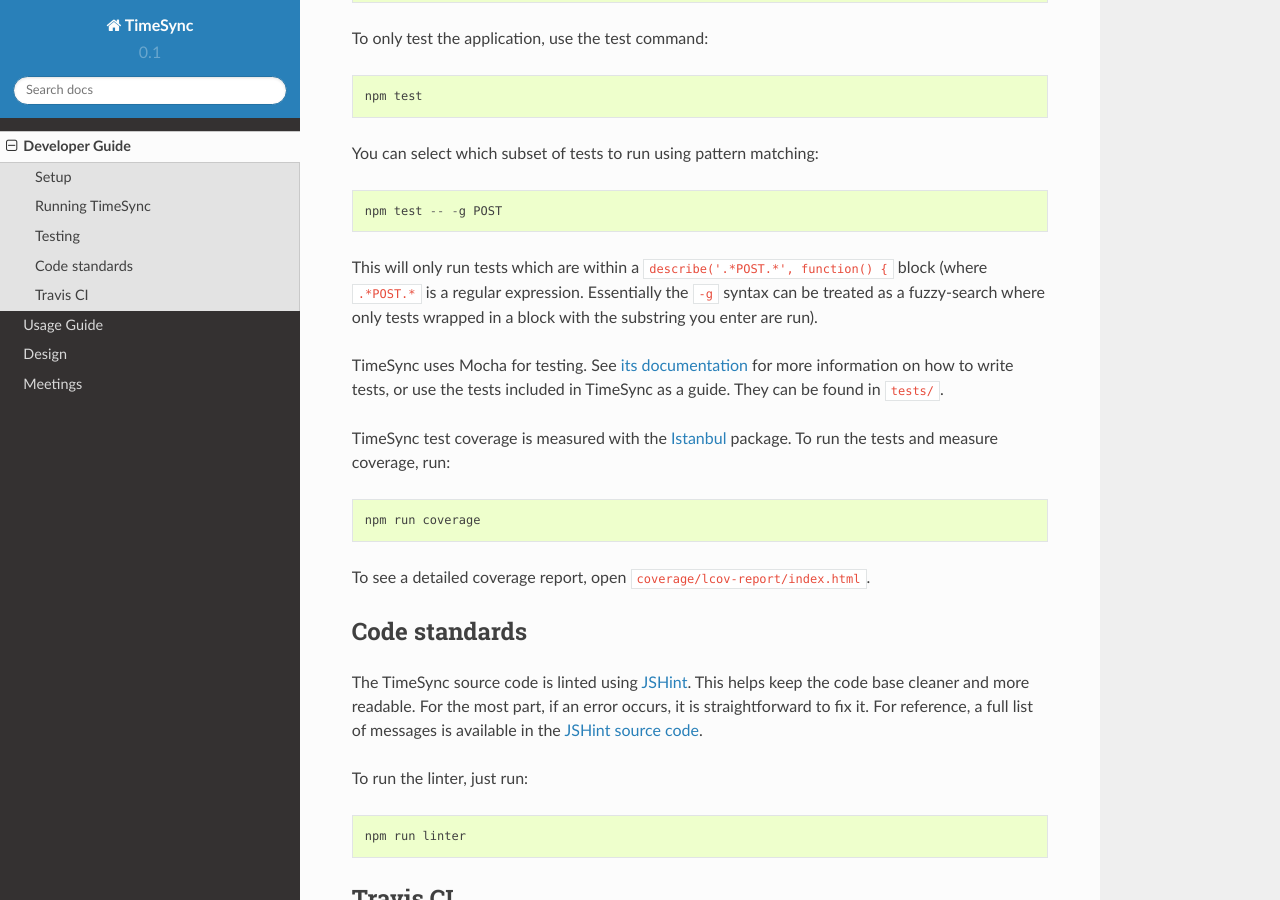
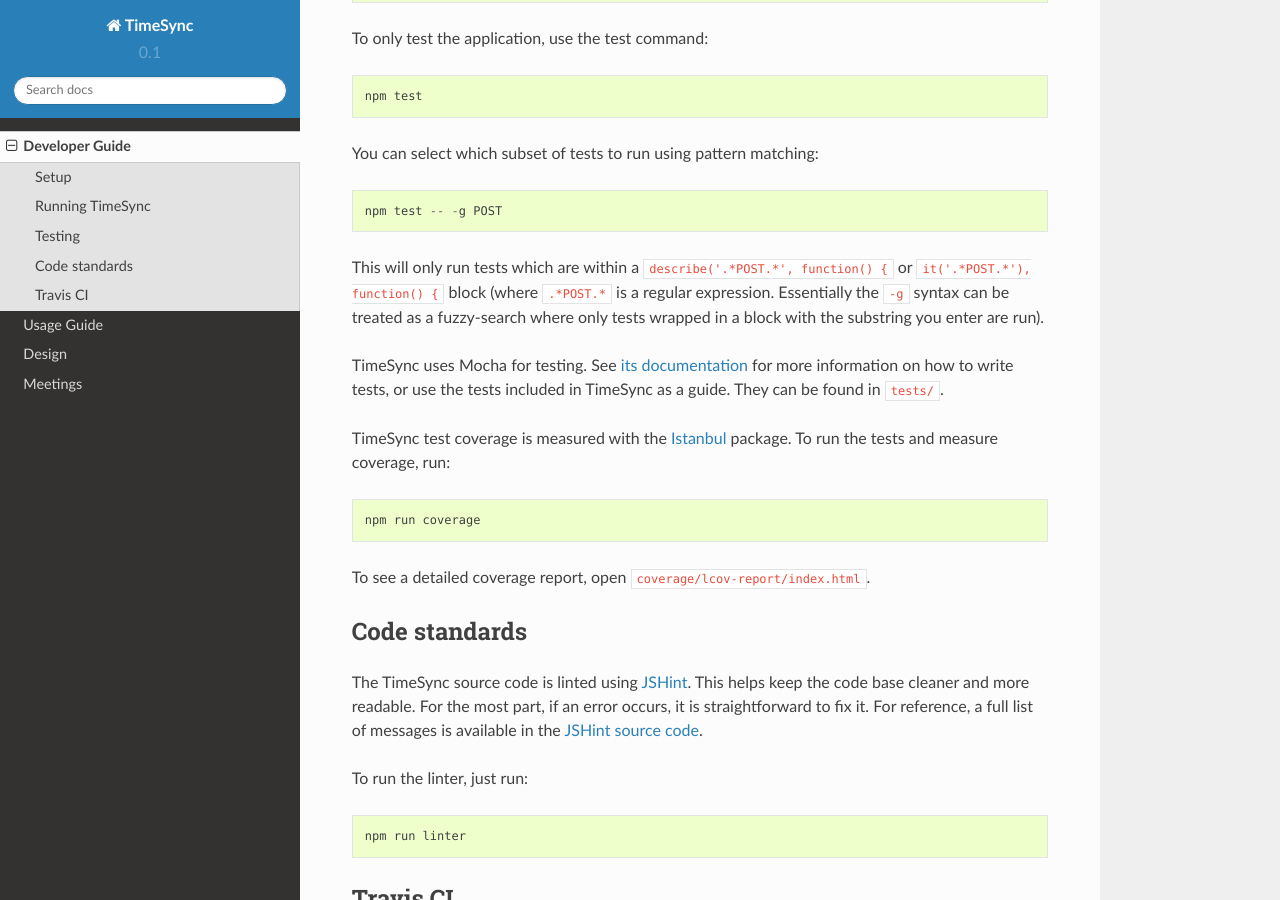
Before and after one commit to osuosl/timesync-node, a Sphinx documentation site: the page built from docs/source/dev/development.rst, in a window 1280 px wide and 900 px high, scrolled down 1676 px. Built offline with Sphinx 7.4.7 and the Read the Docs theme 2.0.0, drawn with Linux system fonts in a browser that asks for light colours.

Commit message:
Minor docs feedback from PR#113

```diff
--- a/docs/source/dev/development.rst
+++ b/docs/source/dev/development.rst
@@ -82,9 +82,9 @@
     npm test -- -g POST
 
 This will only run tests which are within a ``describe('.*POST.*', function()
-{`` block (where ``.*POST.*`` is a regular expression. Essentially the ``-g``
-syntax can be treated as a fuzzy-search where only tests wrapped in a block
-with the substring you enter are run).
+{`` or ``it('.*POST.*'), function() {`` block (where ``.*POST.*`` is a regular
+expression.  Essentially the ``-g`` syntax can be treated as a fuzzy-search
+where only tests wrapped in a block with the substring you enter are run).
 
 TimeSync uses Mocha for testing. See `its documentation`_ for more information
 on how to write tests, or use the tests included in TimeSync as a guide. They
@@ -93,7 +93,7 @@
 TimeSync test coverage is measured with the `Istanbul`_ package. To run the
 tests and measure coverage, run::
 
-	npm run coverage
+    npm run coverage
 
 To see a detailed coverage report, open ``coverage/lcov-report/index.html``.
 
```
